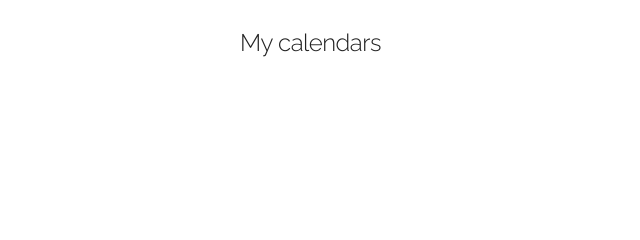
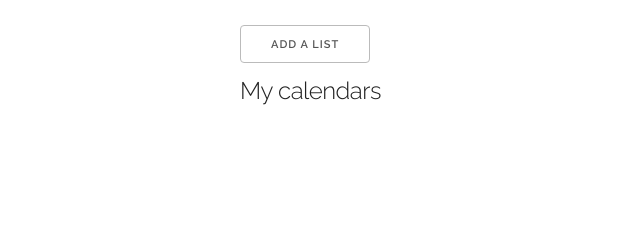
Before and after one commit to michaelstrefeler/pySOMETHING, a Flask app: page /dashboard in a window 1280 px wide. Shown: the part 306-546 px from the top of the page, without its empty margins (0-640 px from the left). Run offline with Flask 2, Linux system fonts and the light colour scheme; the visitor is signed in with stand-in values (Sample User, id 1); data that the repository does not hold is empty; some libraries are stand-ins or nearby versions.

Commit message:
Added field to database and made adding a list work

```diff
--- a/app.py
+++ b/app.py
@@ -5,6 +5,7 @@ from functools import wraps
 from passlib.hash import bcrypt_sha256
 from wtforms import Form, StringField, TextAreaField, PasswordField, validators
 from wtforms.validators import (DataRequired, Regexp, ValidationError, Email, Length, EqualTo)
+import time
 
 app = Flask(__name__)
 
@@ -149,7 +150,7 @@ def lists():
 def list(id):
     cursor = mysql.connection.cursor()
 
-    result = cursor.execute("SELECT lis_title AS title, lis_author, t_item.ite_description AS description FROM t_list NATURAL JOIN contains, t_item WHERE t_item.idItem = contains.idItem AND t_list.idList = %s AND lis_author = %s", ([id], [session['user']]))
+    result = cursor.execute("SELECT idList,`lis_title`,lis_author, t_item.ite_description FROM `t_list` NATURAL JOIN t_item WHERE t_item.for_list = idList AND idList = %s AND lis_author = %s ",([id], [session['user']]))
 
     list = cursor.fetchall()
 
@@ -167,23 +168,39 @@ class ListForm(Form):
     items = TextAreaField('List items', validators = [Length(min = 4)])
 
 # Add list
-@app.route('/addList', methods = ['GET', 'POST'])
+@app.route('/add_list', methods = ['GET', 'POST'])
 @is_logged_in
 def addList():
     form = ListForm(request.form)
     if request.method == 'POST' and form.validate():
         title = form.title.data
         items = form.items.data
+        arr_item = items.splitlines()
 
         # Create cursor
         cursor = mysql.connection.cursor()
 
-        # Execute query
+        ###### Adding list ######
+        # Executing query
         cursor.execute("INSERT INTO t_list(lis_title, lis_author) VALUES(%s, %s)", (title, [session['user']]))
 
         # Commit to database
         mysql.connection.commit()
+        # Close cursor
+        cursor.close()
 
+        # Getting the ID of the list that was just added
+        cursor = mysql.connection.cursor()
+        cursor.execute("SELECT idList FROM t_list ORDER BY idList DESC LIMIT 1")
+        list_id = cursor.fetchone()
+        cursor.close()
+        ###### Adding the items ######
+        # Create cursor
+        cursor = mysql.connection.cursor()
+        for item in arr_item:
+            cursor.execute(
+                "INSERT INTO t_item(ite_description, for_list) VALUES(%s, %s)",([item], [list_id['idList']]))
+            mysql.connection.commit()
         # Close cursor
         cursor.close()
 
--- a/templates/addList.html
+++ b/templates/addList.html
@@ -10,7 +10,7 @@
         </div>
         <div class="row">
             <div class="twelve columns">
-                {{render_field(form.items, class_="u-full-width", id="items")}}
+                {{render_field(form.items, class_="u-full-width", placeholder="Press enter after each item for it to work", id="items")}}
             </div>
         </div>
         <br>
--- a/templates/dashboard.html
+++ b/templates/dashboard.html
@@ -31,6 +31,9 @@
             {% endfor %}
         </tbody>
     </table>
+
+    <a class="button" href="/add_list">Add a list</a>
+
     <h5>My calendars</h5>
 
     <script>
--- a/templates/layout.html
+++ b/templates/layout.html
@@ -38,15 +38,6 @@
         <!-- End Document -->
         <script src="//ajax.googleapis.com/ajax/libs/jquery/2.1.1/jquery.min.js"></script>
         <script src="{{ url_for('static', filename='js/site.js')}}"></script>
-        <script type="text/javascript">
-        $('items').val = "○ "
-        $('#items').keypress(function (e) {
-                if (e.keyCode == 13) {
-                    // alert($('textarea').val());
-                    $('textarea').val($('textarea').val() + '○ ');
-                }
-            });
-        </script>
     </body>
 
 </html>
--- a/templates/list.html
+++ b/templates/list.html
@@ -3,11 +3,11 @@
     {% if list %}
     <div class="row">
         <div class="list six columns">
-            <h4>{{list[0].title}}</h4>
+            <h4>{{list[0].lis_title}}</h4>
             <hr style="margin-top: 0">
             <ul>
             {% for i in range(0, result) %}
-                <li>{{list[i].description}}</li>
+                <li>{{list[i].ite_description}}</li>
             {% endfor %}
             </ul>
         </div>
```
Also changed, not shown: create-db.sql (+1 -13 lines).
